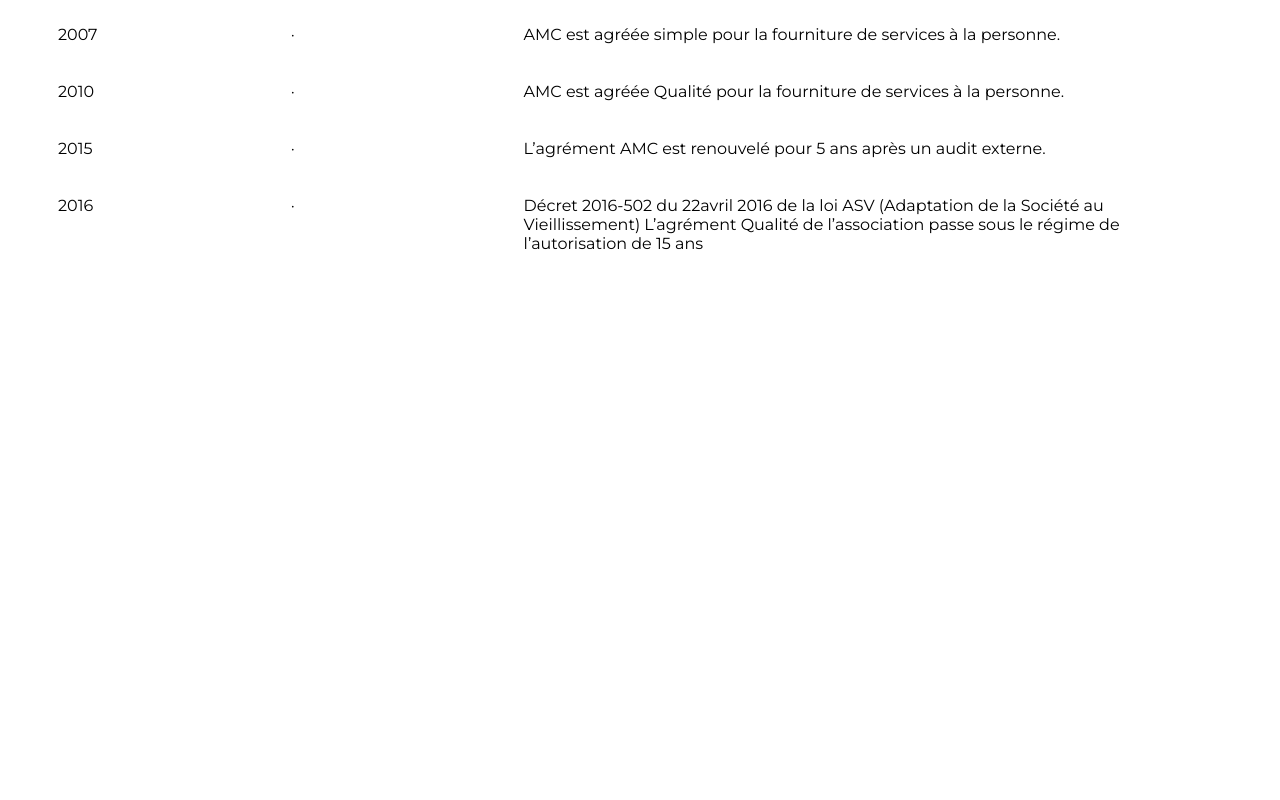
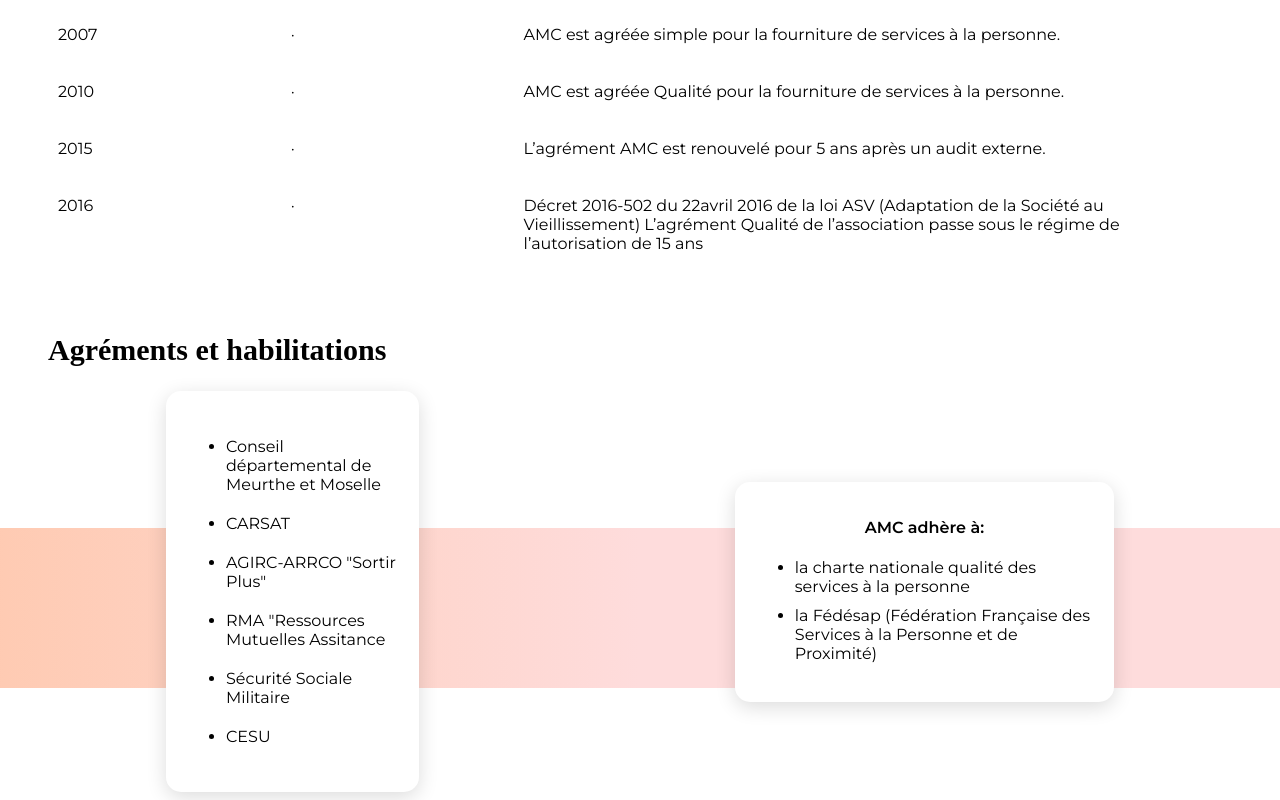
Before and after one commit to MadyKramer/amcwebsite, a React (Create React App) app: page /apropos in a window 1280 px wide. Shown: the part 861-1661 px from the top of the page. Before the commit the page ends 1144 px from the top, so only its background shows below. Built offline with nearby package versions, Linux system fonts and the light colour scheme; a web font is replaced by a local one.

Commit message:
empowerment style

```diff
--- a/src/components/aPropos/_Empowerment.js
+++ b/src/components/aPropos/_Empowerment.js
@@ -1,5 +1,33 @@
 const Empowerment = () => {
-    return
-}
+  return (
+    <section className="empowerment">
+        <h2 className="sectionTitle">Agréments et habilitations</h2>
+      <div className="empowerment__content">
+        <div className="empowerment__content__left">
+          <ul>
+            <li>Conseil départemental de Meurthe et Moselle</li>
+            <li>CARSAT</li>
+            <li>AGIRC-ARRCO "Sortir Plus"</li>
+            <li>RMA "Ressources Mutuelles Assitance</li>
+            <li>Sécurité Sociale Militaire</li>
+            <li>CESU</li>
+          </ul>
+        </div>
+        <div className="empowerment__content__right">
+          <h3>AMC adhère à:</h3>
+          <ul>
+            <li> la charte nationale qualité des services à la personne</li>
+            <li>
+              {" "}
+              la Fédésap (Fédération Française des Services à la Personne et de
+              Proximité)
+            </li>
+          </ul>
+        </div>
+      </div>
+      <div className="empowerment__background"></div>
+    </section>
+  );
+};
 
 export default Empowerment;
--- a/src/style.css
+++ b/src/style.css
@@ -339,6 +339,52 @@
   grid-area: 5/3/6/6;
 }
 
+.empowerment {
+  margin-top: 80px;
+  position: relative;
+}
+.empowerment__content {
+  display: flex;
+  justify-content: space-around;
+  align-items: center;
+}
+.empowerment__content__left {
+  box-shadow: 0px 5px 20px rgba(0, 0, 0, 0.1411764706);
+  background-color: #fff;
+  width: 20%;
+  padding: 20px;
+  border-radius: 15px;
+}
+.empowerment__content__left ul > li {
+  padding: 10px 0px;
+}
+.empowerment__content__right {
+  box-shadow: 0px 5px 20px rgba(0, 0, 0, 0.1411764706);
+  background-color: #fff;
+  width: 30%;
+  height: 220px;
+  padding: 20px;
+  border-radius: 15px;
+}
+.empowerment__content__right ul > li {
+  padding: 5px 0px;
+}
+.empowerment__content__right > h3 {
+  font-size: 16px;
+  text-align: center;
+}
+.empowerment__background {
+  position: absolute;
+  transform: translate(-50%, -50%);
+  top: 60%;
+  left: 50%;
+  height: 160px;
+  background: linear-gradient(90deg, rgba(254, 151, 103, 0.5) 0%, rgb(254, 220, 220) 50%);
+  width: 100vw;
+  position: absolute;
+  z-index: -1000;
+}
+
 .footer {
   display: flex;
   justify-content: space-between;
--- a/src/styles/aPropos/_Empowerment.scss
+++ b/src/styles/aPropos/_Empowerment.scss
@@ -0,0 +1,42 @@
+.empowerment {
+  margin-top: 80px;
+  position: relative;
+  &__content {
+    display: flex;
+    justify-content: space-around;
+    align-items: center;
+    &__left {
+      @include shadowBox;
+      background-color: #fff;
+      width: 20%;
+      padding: 20px;
+      border-radius: 15px;
+      & ul > li {
+        padding: 10px 0px;
+      }
+    }
+    &__right {
+      @include shadowBox;
+      background-color: #fff;
+      width: 30%;
+      height: 220px;
+      padding: 20px;
+      border-radius: 15px;
+      & ul > li {
+        padding: 5px 0px;
+      }
+      & > h3 {
+        font-size: 16px;
+        text-align: center;
+      }
+    }
+  }
+  &__background {
+    position: absolute;
+    transform: translate(-50%, -50%);
+    top: 60%;
+    left: 50%;
+    height: 160px;
+    @include gradientBackground;
+  }
+}
```
Also changed, not shown: 1 other file (tests, documents, lock files or other folders).
